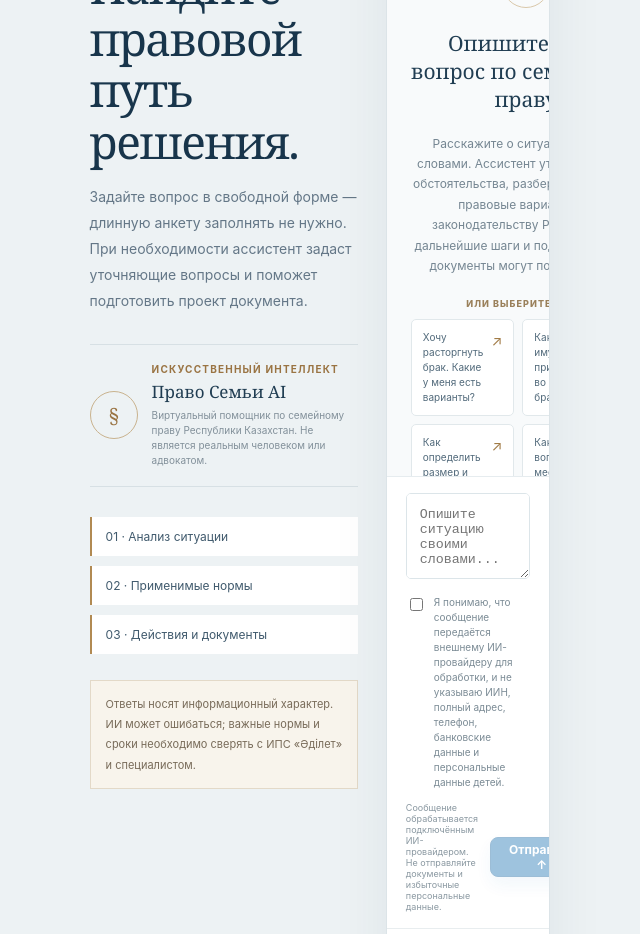
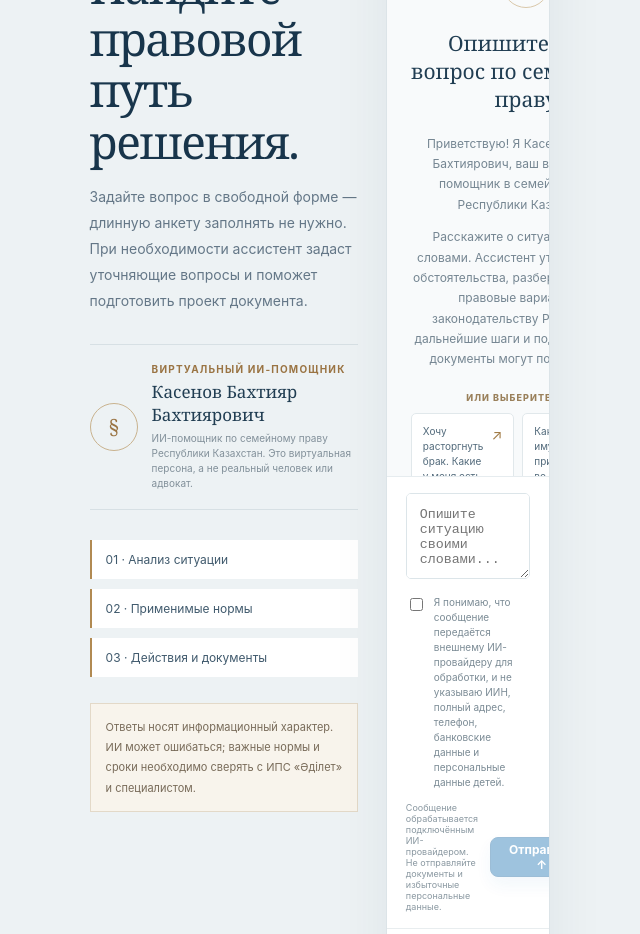
Before and after one commit to Zheka20065674/pravo-semi, a React (Vite) app: page / in a window 1280 px wide. Shown: the part 1920-2854 px from the top of the page, without its empty margins (0-640 px from the left). Built offline with nearby package versions, Linux system fonts and the light colour scheme.

Commit message:
Show Kassenov virtual assistant greeting

```diff
--- a/src/components/LegalAssistant.tsx
+++ b/src/components/LegalAssistant.tsx
@@ -119,7 +119,7 @@ export default function LegalAssistant({ language, onOpenDocuments }: { language
         : "Задайте вопрос в свободной форме — длинную анкету заполнять не нужно. При необходимости ассистент задаст уточняющие вопросы и поможет подготовить проект документа."}</p>
       <div className="assistant-expert">
         <span className="expert-monogram">§</span>
-        <div><b>{isKk ? "ЖАСАНДЫ ИНТЕЛЛЕКТ" : "ИСКУССТВЕННЫЙ ИНТЕЛЛЕКТ"}</b><strong>Право Семьи AI</strong><small>{isKk ? "Қазақстан Республикасының отбасы құқығына маманданған виртуалды көмекші. Нақты адам немесе адвокат емес." : "Виртуальный помощник по семейному праву Республики Казахстан. Не является реальным человеком или адвокатом."}</small></div>
+        <div><b>{isKk ? "ВИРТУАЛДЫ AI-КӨМЕКШІ" : "ВИРТУАЛЬНЫЙ ИИ-ПОМОЩНИК"}</b><strong>Касенов Бахтияр Бахтиярович</strong><small>{isKk ? "Отбасы құқығы бойынша ақпараттық көмек көрсететін жасанды интеллект. Нақты адам немесе адвокат емес." : "ИИ-помощник по семейному праву Республики Казахстан. Это виртуальная персона, а не реальный человек или адвокат."}</small></div>
       </div>
       <div className="assistant-process">
         <span>01 · {isKk ? "Жағдайды талдау" : "Анализ ситуации"}</span>
@@ -138,7 +138,7 @@ export default function LegalAssistant({ language, onOpenDocuments }: { language
       </div>
       <div className="legal-chat-body" aria-live="polite">
         {messages.length === 0 && <div className="chat-welcome">
-          <span>§</span><h3>{welcomeTitle}</h3><p>{welcomeText}</p>
+          <span>§</span><h3>{welcomeTitle}</h3><p className="assistant-greeting">Приветствую! Я Касенов Бахтияр Бахтиярович, ваш виртуальный помощник в семейном праве Республики Казахстан.</p><p>{welcomeText}</p>
           <div className="chat-suggestions-label">{isKk ? "НЕМЕСЕ ТАҚЫРЫПТЫ ТАҢДАҢЫЗ" : "ИЛИ ВЫБЕРИТЕ ТЕМУ"}</div>
           <div className="chat-suggestions">{prompts[language].map((prompt) => <button type="button" key={prompt} onClick={() => { setInput(prompt); setError(""); }}>{prompt}<span>↗</span></button>)}</div>
         </div>}
```
